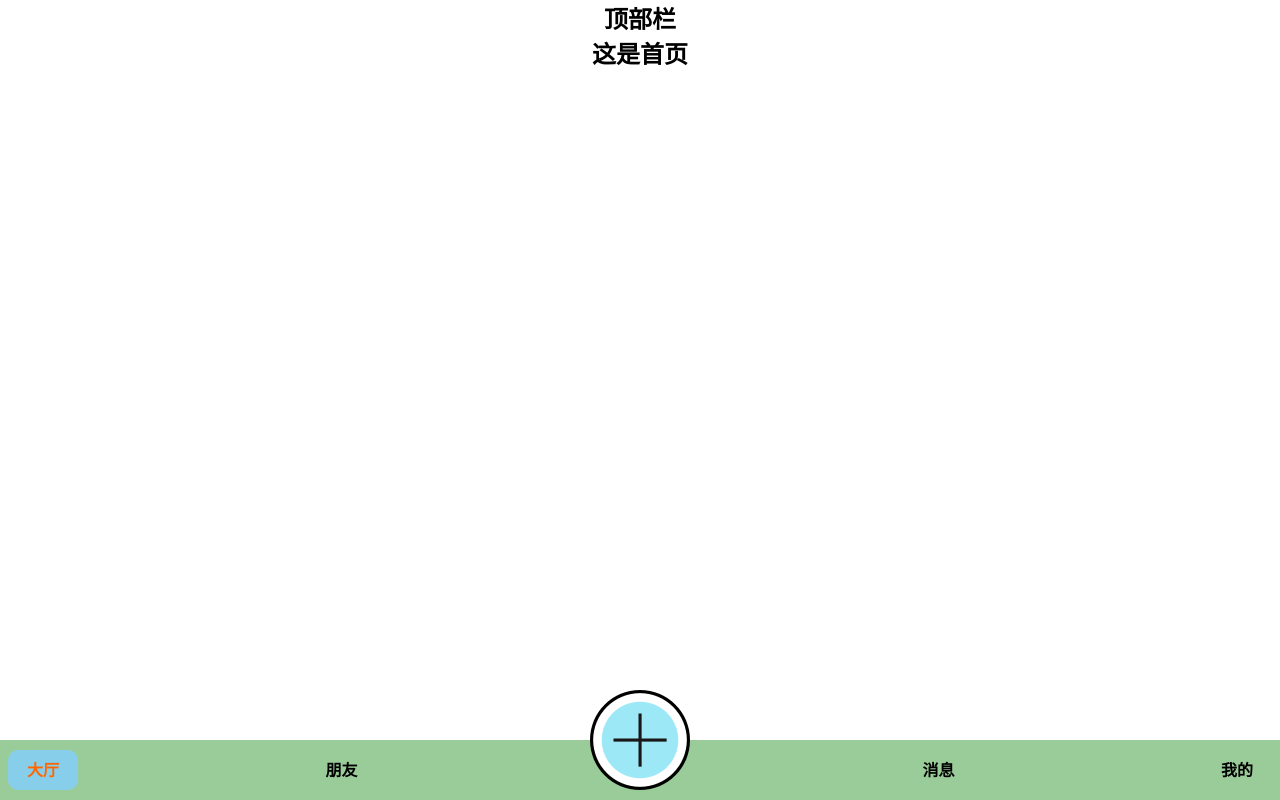
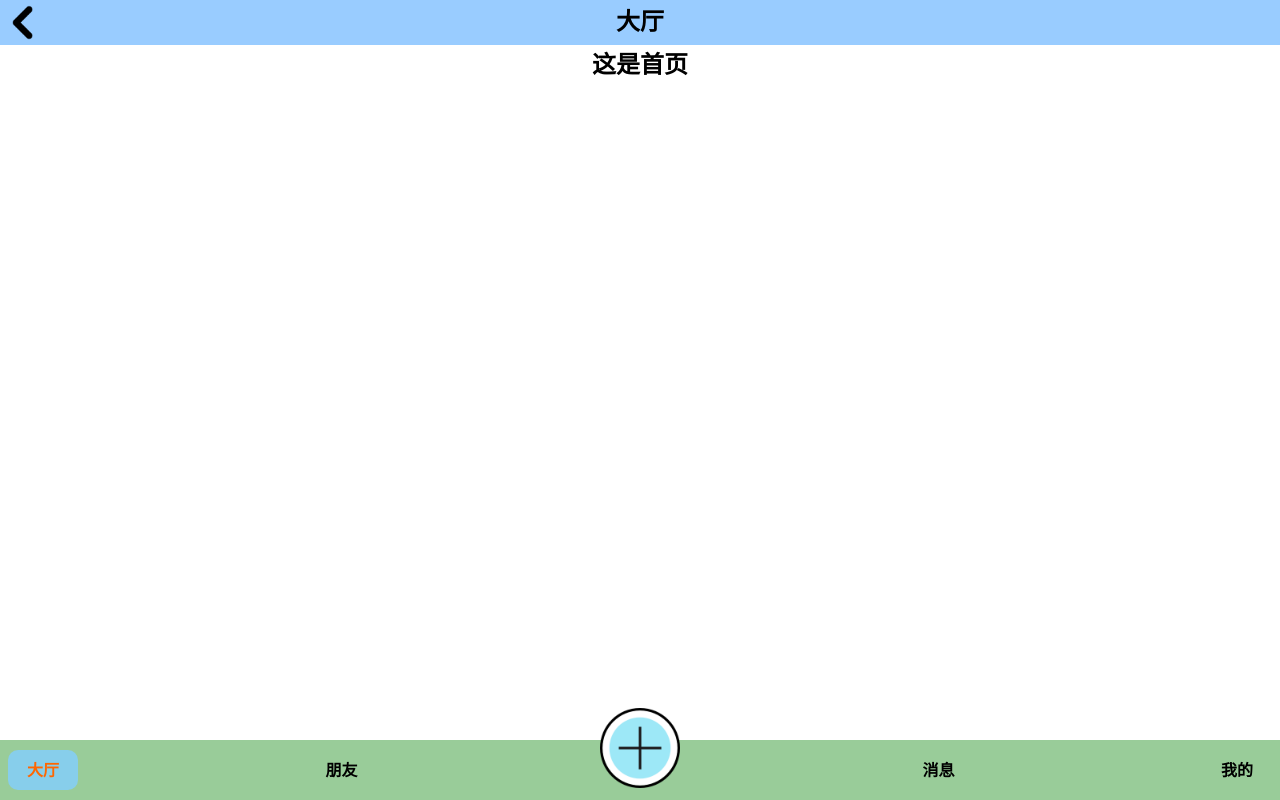
Before and after one commit to BoBoDinachen/WebChat, a React (Vite) app in the folder web-chat-front-end/: page /WebChat/home in a window 1280 px wide. Built offline with nearby package versions, Linux system fonts and the light colour scheme.

Commit message:
顶部导航栏和注册优化

```diff
--- a/web-chat-front-end/src/components/Footer/index.module.scss
+++ b/web-chat-front-end/src/components/Footer/index.module.scss
@@ -18,13 +18,13 @@
   .increment{
     position: absolute;
     display: block;
-    width: 100px;
-    height: 100px;
+    width: 80px;
+    height: 80px;
     left: 50%;
-    transform: translate(-50%,-50%);
+    transform: translate(-50%,-40%);
     background-image: url("../../assets/img/加号.png");
     background-position: center;
     background-repeat: no-repeat;
-    background-size: 100px;
+    background-size: 80px;
   }
 }
--- a/web-chat-front-end/src/components/Header/index.jsx
+++ b/web-chat-front-end/src/components/Header/index.jsx
@@ -1,11 +1,32 @@
 import React, { Component } from 'react'
-
-export default class Header extends Component {
+import { withRouter } from 'react-router-dom';
+import style from './index.module.scss';
+class Header extends Component {
+  //返回
+  handleBack = () => {
+    const { goBack } = this.props.history;
+    goBack(); // 后退
+  }
+  componentDidMount() {
+  }
   render() {
+    let title = "";
+    const { pathname } = this.props.location;
+    switch (pathname) {
+      case "/home":
+        title = "大厅";
+        break;
+      case "/profile":
+        title = "个人中心";
+    }
     return (
       <header>
-        <h2>顶部栏</h2>
+        <h2 className={style.title}>
+          <span className={style.back} onTouchEnd={this.handleBack}></span>
+          {title}
+        </h2>
       </header>
     )
   }
 }
+export default withRouter(Header);
--- /dev/null
+++ b/web-chat-front-end/src/components/Header/index.module.scss
@@ -0,0 +1,16 @@
+.title{
+  background-color: #99CCFF;
+  line-height: 45px;
+  font-family: "微软雅黑";
+  .back{
+    width: 45px;
+    height: 45px;
+    display: inline-block;
+    position: absolute;
+    left: 0;
+    background-image: url("../../assets/img/返回.png");
+    background-repeat: no-repeat;
+    background-position: center;
+    background-size: 35px;
+  }
+}
--- a/web-chat-front-end/src/components/Register/index.module.scss
+++ b/web-chat-front-end/src/components/Register/index.module.scss
@@ -55,8 +55,8 @@
   }
   // 注册框
   .register_input{
-    height: 380px;
-    margin: 10% 3% 0 3%;
+    height: 370px;
+    margin: 4% 3% 0 3%;
     border-radius: 5px;
     padding: 0px 6% 0px 6%;
     background-color: rgba($color: #666666, $alpha: 0.5);
@@ -79,6 +79,7 @@
           border-radius: 5px;
           padding-left: 5%;
           height: 45px;
+          outline: none;
           transition: all .1s linear;
           &:focus{
             border: 4px solid #6666CC;
@@ -104,7 +105,7 @@
   .confirm_btn{
     position: absolute;
     margin: auto;
-    transform: translateY(80%);
+    transform: translateY(60%);
     left: 0;right: 0;
     width: 80%;
     height: 50px;
```
